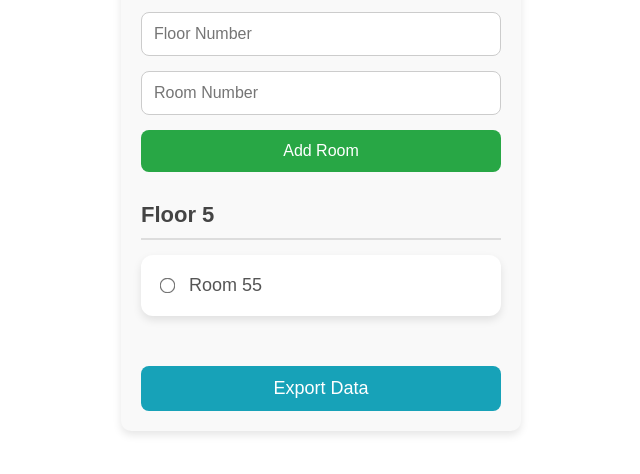
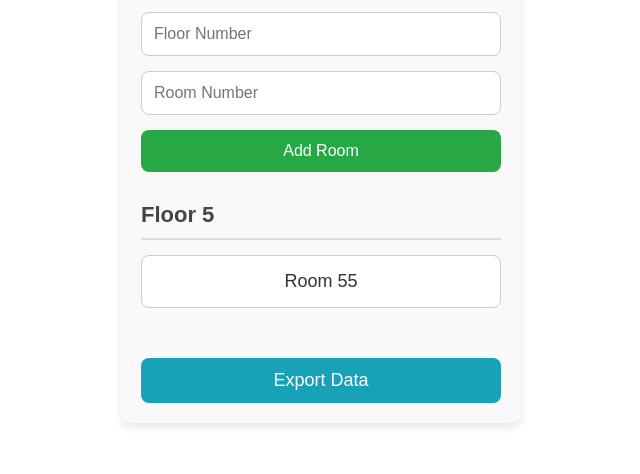
Before and after one commit to mmlandlord/mmlandlord.github.io, a plain HTML site: page index.html in a window 1280 px wide. Both pictures are taken after typing "5", "5" into the empty fields and a click on the button "Add Room". Shown: the part 94-568 px from the top of the page, without its empty margins (319-959 px from the left). Drawn offline with Linux system fonts and the light colour scheme.

Commit message:
fix buttons radio buttons in index.html

```diff
--- a/index.js
+++ b/index.js
@@ -14,6 +14,14 @@ function renderRooms() {
   const rooms = loadRoomsFromStorage();
   const roomsContainer = document.getElementById('roomsContainer');
   roomsContainer.innerHTML = ''; // Clear existing content
+
+  // Sort rooms by floor and then by room number
+  rooms.sort((a, b) => {
+    if (a.floor === b.floor) {
+      return a.number.localeCompare(b.number, undefined, { numeric: true, sensitivity: 'base' });
+    }
+    return a.floor - b.floor;
+  });
 
   // Group rooms by floor
   const floors = {};
@@ -37,27 +45,16 @@ function renderRooms() {
     roomList.className = 'room-list';
 
     floors[floor].forEach(room => {
-      const roomItem = document.createElement('div');
-      roomItem.className = 'room-item';
+      const roomButton = document.createElement('button');
+      roomButton.className = 'room-button';
+      roomButton.textContent = `Room ${room.floor}${room.number}`;
 
-      const radioInput = document.createElement('input');
-      radioInput.type = 'radio';
-      radioInput.id = `room${room.floor}${room.number}`;
-      radioInput.name = 'room';
-      radioInput.value = `Room ${room.floor}${room.number}`;
-
-      const label = document.createElement('label');
-      label.htmlFor = `room${room.floor}${room.number}`;
-      label.textContent = `Room ${room.floor}${room.number}`;
-
-      // Add event listener to navigate to usage.html when a room is selected
-      radioInput.addEventListener('change', () => {
+      // Add event listener to navigate to usage.html with the selected room
+      roomButton.addEventListener('click', () => {
         window.location.href = `usage/usage.html?room=${room.floor}${room.number}`;
       });
 
-      roomItem.appendChild(radioInput);
-      roomItem.appendChild(label);
-      roomList.appendChild(roomItem);
+      roomList.appendChild(roomButton);
     });
 
     floorGroup.appendChild(roomList);
--- a/styles.css
+++ b/styles.css
@@ -123,3 +123,34 @@ h1 {
 .export-button:hover {
   background-color: #138496;
 }
+
+/* Room List Styling */
+.room-list {
+  display: flex;
+  flex-direction: column;
+  gap: 15px; /* Increased spacing between buttons */
+}
+
+.room-button {
+  width: 100%;
+  padding: 15px;
+  background-color: #fff; /* White background */
+  color: #333; /* Dark text for contrast */
+  border: 1px solid #ccc; /* Light gray border */
+  border-radius: 8px;
+  font-size: 18px;
+  cursor: pointer;
+  text-align: center;
+  transition: background-color 0.3s ease, transform 0.2s ease, box-shadow 0.3s ease;
+}
+
+.room-button:hover {
+  background-color: #f9f9f9; /* Slightly darker white on hover */
+  box-shadow: 0 4px 8px rgba(0, 0, 0, 0.1); /* Subtle shadow on hover */
+  transform: translateY(-2px); /* Slight lift effect */
+}
+
+.room-button:active {
+  background-color: #f1f1f1; /* Even darker white on click */
+  transform: translateY(0); /* Reset lift effect */
+}
```
